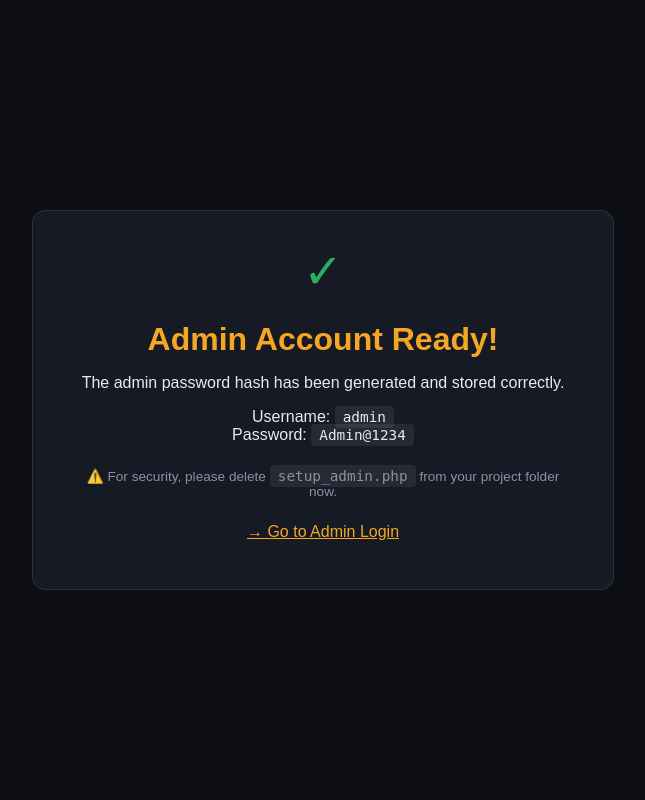
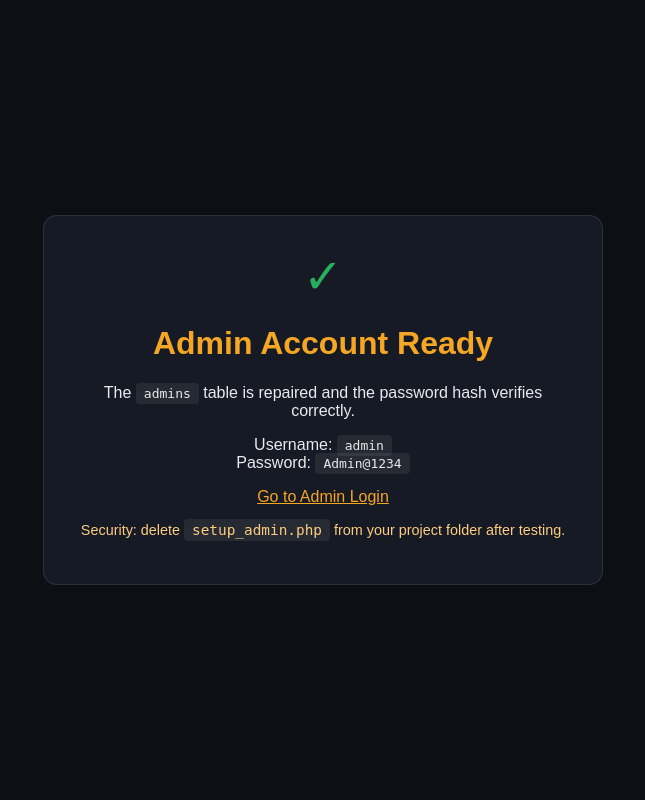
Before and after one commit to Sakshamnikam/OnlineCabBooking, a PHP site: page /OnlineCabBooking/setup_admin.php in a window 1280 px wide. Shown: the whole page, without its empty margins (317-962 px from the left). Run offline with PHP 8.4, Linux system fonts and the light colour scheme; data comes from the database, SQL or seed files in the repository.

Commit message:
Added authentication and resolved login issue

```diff
--- a/index.php
+++ b/index.php
@@ -58,8 +58,8 @@ unset($_SESSION['booking_error'], $_SESSION['booking_success']);
         </a>
         <ul class="navbar-links">
             <li><a href="index.php" class="active">Book Ride / Parcel</a></li>
-            <li><a href="captain/dashboard.php">Captain Portal 🛵</a></li>
-            <li><a href="login.php">Admin Panel 🔒</a></li>
+            <li><a href="captain/login.php">Captain Portal 🛵</a></li>
+            <li><a href="login.php?role=admin">Admin Panel 🔒</a></li>
             <li style="color:var(--clr-muted);">Hi, <?= htmlspecialchars($_SESSION['user_name'] ?? 'Rider') ?></li>
             <li><a href="logout.php">Log Out</a></li>
         </ul>
@@ -272,7 +272,7 @@ unset($_SESSION['booking_error'], $_SESSION['booking_success']);
                 <div class="card">
                     <h3 style="font-size: 1rem; font-weight:700; margin-bottom:0.7rem;">⚡ Quick Portals</h3>
                     <div style="display:flex; flex-direction:column; gap:0.6rem;">
-                        <a href="captain/dashboard.php" class="btn btn-secondary btn-sm" style="justify-content:flex-start;">
+                        <a href="captain/login.php" class="btn btn-secondary btn-sm" style="justify-content:flex-start;">
                             🛵 Captain Partner App &amp; Accept Rides
                         </a>
                         <a href="admin/login.php" class="btn btn-secondary btn-sm" style="justify-content:flex-start;">
--- a/setup_admin.php
+++ b/setup_admin.php
@@ -1,27 +1,35 @@
 <?php
 /**
- * setup_admin.php — One-time setup helper
+ * setup_admin.php — Run once to repair/create the admin account.
  *
- * Run this ONCE from your browser after importing database.sql:
- *   http://localhost/OnlineCabBooking/setup_admin.php
- *
- * This script will:
- *  1. Generate a correct bcrypt hash for Admin@1234
- *  2. Update the admins table with the correct hash
- *  3. Delete itself after completion for security
- *
- * DELETE THIS FILE after running it.
+ * Open: http://localhost/OnlineCabBooking/setup_admin.php
+ * After confirming login works, DELETE this file.
  */
 
 require_once __DIR__ . '/config/db.php';
 
 $username = 'admin';
 $password = 'Admin@1234';
-$hash     = password_hash($password, PASSWORD_BCRYPT, ['cost' => 10]);
+$verified = false;
+$setup_err = '';
 
-$pdo  = getDB();
+try {
+    $pdo = getDB();
 
-// Upsert: insert or update on duplicate username
+    // Create the table if it does not exist.
+    $pdo->exec("CREATE TABLE IF NOT EXISTS admins (
+        id INT UNSIGNED AUTO_INCREMENT PRIMARY KEY,
+        username VARCHAR(60) NOT NULL UNIQUE,
+        password VARCHAR(255) NOT NULL,
+        created_at TIMESTAMP DEFAULT CURRENT_TIMESTAMP
+    ) ENGINE=InnoDB DEFAULT CHARSET=utf8mb4 COLLATE=utf8mb4_unicode_ci");
+
+    // IMPORTANT: CREATE TABLE IF NOT EXISTS does not repair an existing
+    // table, so explicitly widen a previously truncated password column.
+    $pdo->exec("ALTER TABLE admins MODIFY COLUMN password VARCHAR(255) NOT NULL");
+
+    // Generate a fresh password hash and insert/update the admin account.
+    $hash = password_hash($password, PASSWORD_DEFAULT);
     $stmt = $pdo->prepare(
         'INSERT INTO admins (username, password)
          VALUES (:username, :hash)
@@ -29,55 +37,59 @@ $stmt = $pdo->prepare(
     );
     $stmt->execute([
         ':username' => $username,
-    ':hash'     => $hash,
-    ':hash2'    => $hash,
+        ':hash' => $hash,
+        ':hash2' => $hash
     ]);
 
-// Verify it works
-$check = $pdo->prepare('SELECT password FROM admins WHERE username = ?');
+    // Verify the stored hash after the database write.
+    $check = $pdo->prepare('SELECT id, username, password FROM admins WHERE username = ? LIMIT 1');
     $check->execute([$username]);
-$row = $check->fetch();
+    $row = $check->fetch(PDO::FETCH_ASSOC);
     $verified = $row && password_verify($password, $row['password']);
 
-// Self-delete this script
-$self = __FILE__;
-
+    if (!$verified) {
+        $setup_err = 'The admin account was written, but its password hash could not be verified. Check the database column and connection.';
+    }
+} catch (Throwable $e) {
+    error_log('RYDO admin setup error: ' . $e->getMessage());
+    $setup_err = 'Setup failed. Check config/db.php and the MySQL/PHP error log. Details: ' . $e->getMessage();
+}
 ?>
 <!DOCTYPE html>
 <html lang="en">
 <head>
 <meta charset="UTF-8">
+<meta name="viewport" content="width=device-width, initial-scale=1">
 <title>Admin Setup — RYDO</title>
 <style>
-    body { font-family: sans-serif; background: #0d0f14; color: #e8eaf0; display:flex; align-items:center; justify-content:center; min-height:100vh; margin:0; }
-    .box { background: #161a24; border: 1px solid rgba(255,255,255,.1); border-radius:14px; padding:2rem 2.5rem; max-width:500px; text-align:center; }
-    h1 { color: #f5a623; margin-bottom:1rem; }
-    .ok  { color: #27ae60; font-size:3rem; }
-    .err { color: #e74c3c; font-size:3rem; }
-    code { background: rgba(255,255,255,.07); padding:.2rem .5rem; border-radius:4px; font-size:.9rem; }
-    a { color: #f5a623; }
+    body { font-family: Arial, sans-serif; background:#0d0f14; color:#e8eaf0; display:flex; align-items:center; justify-content:center; min-height:100vh; margin:0; padding:20px; box-sizing:border-box; }
+    .box { background:#161a24; border:1px solid rgba(255,255,255,.1); border-radius:14px; padding:2rem; width:100%; max-width:560px; text-align:center; box-sizing:border-box; }
+    h1 { color:#f5a623; }
+    .ok { color:#27ae60; font-size:3rem; }
+    .err { color:#e74c3c; font-size:3rem; }
+    code { background:rgba(255,255,255,.07); padding:.2rem .5rem; border-radius:4px; }
+    a { color:#f5a623; }
+    .errmsg { text-align:left; background:rgba(231,76,60,.08); border:1px solid rgba(231,76,60,.3); border-radius:8px; padding:.8rem 1rem; color:#ff8ba8; margin-top:1rem; overflow-wrap:anywhere; }
+    .warning { color:#ffcc80; font-size:.9rem; }
 </style>
 </head>
 <body>
 <div class="box">
 <?php if ($verified): ?>
     <div class="ok">✓</div>
-    <h1>Admin Account Ready!</h1>
-    <p>The admin password hash has been generated and stored correctly.</p>
-    <p style="margin-top:1rem;">
-        Username: <code>admin</code><br>
-        Password: <code>Admin@1234</code>
-    </p>
-    <p style="margin-top:1.5rem;font-size:.85rem;color:#8892a4;">
-        ⚠️ For security, please delete <code>setup_admin.php</code> from your project folder now.
-    </p>
-    <p style="margin-top:1.5rem;">
-        <a href="admin/login.php">→ Go to Admin Login</a>
-    </p>
+    <h1>Admin Account Ready</h1>
+    <p>The <code>admins</code> table is repaired and the password hash verifies correctly.</p>
+    <p>Username: <code>admin</code><br>Password: <code>Admin@1234</code></p>
+    <p><a href="login.php?role=admin">Go to Admin Login</a></p>
+    <p class="warning">Security: delete <code>setup_admin.php</code> from your project folder after testing.</p>
 <?php else: ?>
     <div class="err">✗</div>
     <h1>Setup Failed</h1>
-    <p>Could not verify the password hash. Check your database connection in <code>config/db.php</code>.</p>
+    <p>The admin account could not be created or verified.</p>
+    <?php if ($setup_err !== ''): ?>
+        <div class="errmsg"><?= htmlspecialchars($setup_err, ENT_QUOTES, 'UTF-8') ?></div>
+    <?php endif; ?>
+    <p>Check your database connection in <code>config/db.php</code> and ensure the MySQL user can alter the <code>admins</code> table.</p>
 <?php endif; ?>
 </div>
 </body>
```
Also changed, not shown: login.php (+92 -32 lines). Lines whose indentation alone changed are shown as unchanged.
